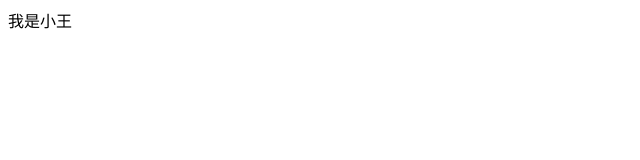
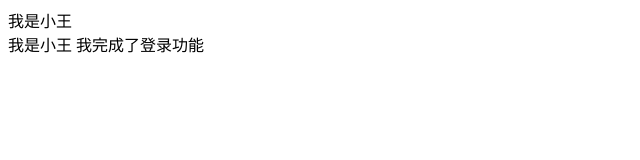
Before and after one commit to lixinqd/My-first, a plain HTML site: page index.html in a window 1280 px wide. Shown: the whole page, without its empty margins (0-640 px from the left). Drawn offline with Linux system fonts and the light colour scheme.

Commit message:
我是小王 我完成了登录功能

```diff
--- a/index.html
+++ b/index.html
@@ -8,5 +8,6 @@
 </head>
 <body>
     <div>我是小王</div>
+    <div>我是小王 我完成了登录功能</div>
 </body>
 </html>
```
